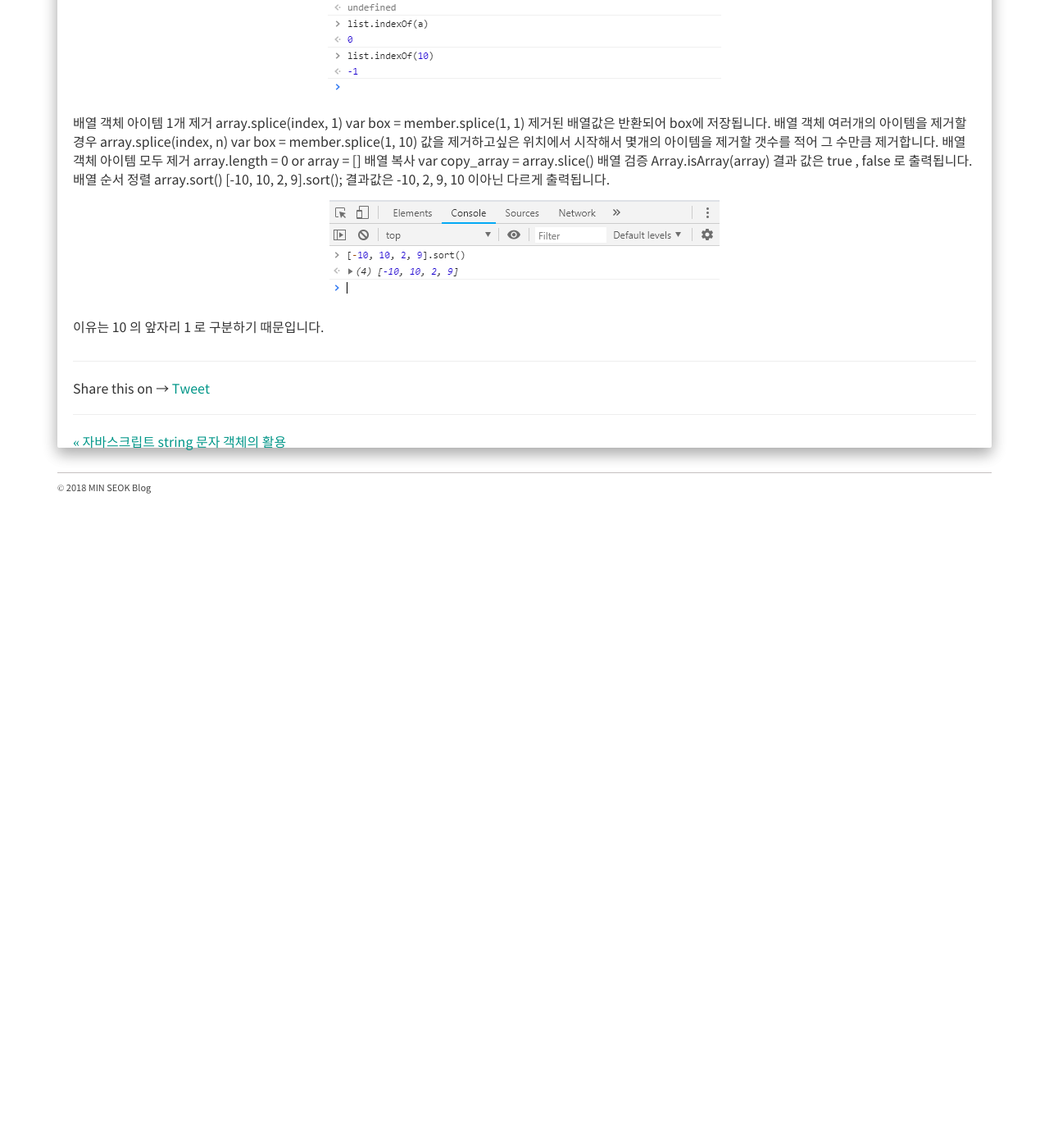
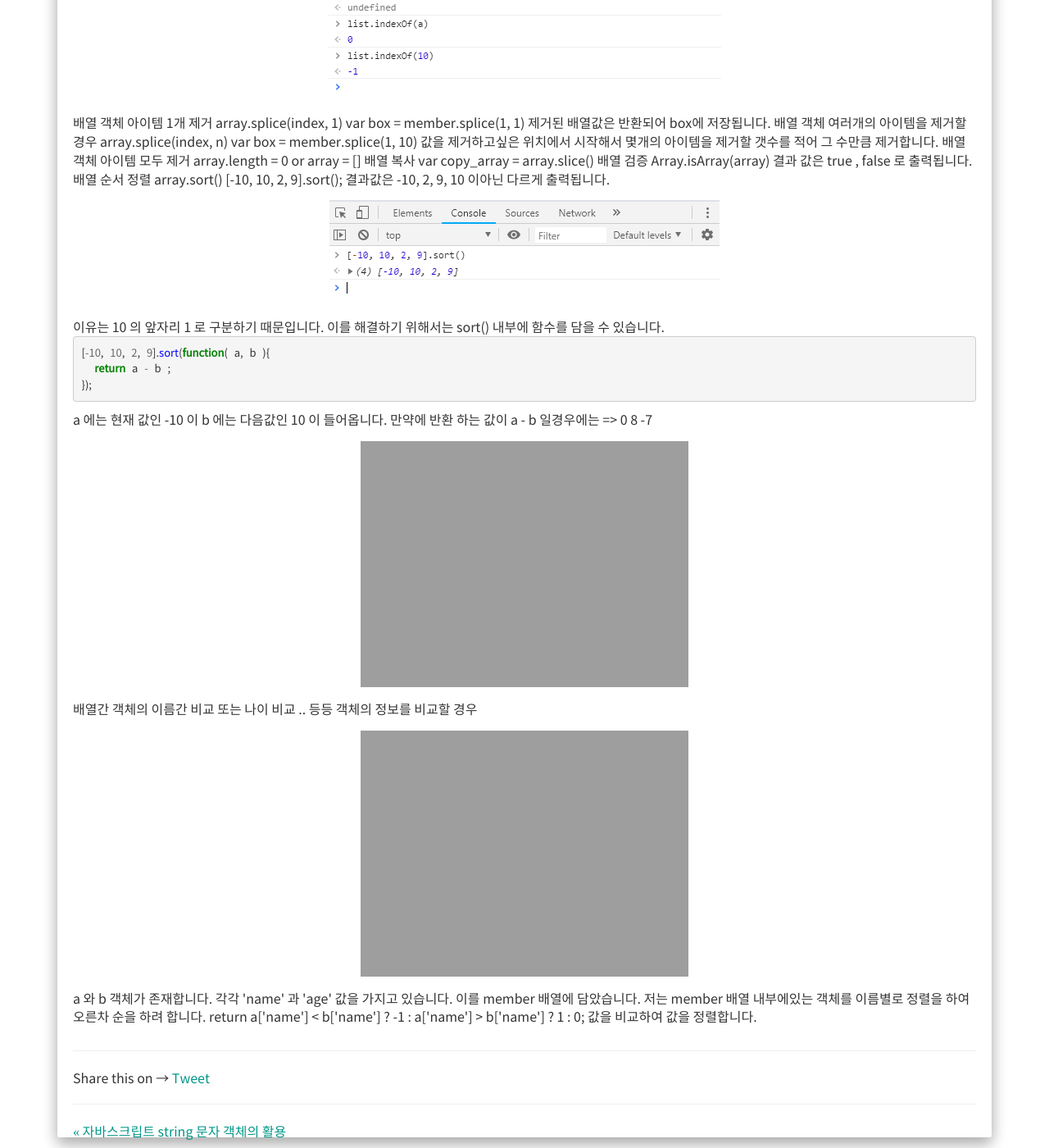
Before and after one commit to alalstjr/promote.github.io, a Jekyll site: the page built from _posts/2018-12-09-자바스크립트 배열 객체의 활용.md, in a window 1280 px wide and 1400 px high, scrolled down 943 px. Shown: the whole window at 82% size. Built offline with Jekyll 4.4.1, drawn with Linux system fonts in a browser that asks for light colours; nearby versions of some CDN libraries; our own code applies the rules of GitHub Pages for plain Markdown files; comment, search, counter and statistics services are not loaded; before the commit the page ends 1573 px from its top, so only the background shows below that.

Commit message:
Update 2018-12-09-자바스크립트 배열 객체의 활용.md

```diff
--- a/_posts/2018-12-09-자바스크립트 배열 객체의 활용.md
+++ b/_posts/2018-12-09-자바스크립트 배열 객체의 활용.md
@@ -108,4 +108,29 @@ var member = [
   <img src="{{ site.baseurl }}/static/img/post/2018-12-09-7.png" alt="자바스크립트 출력확인" />
 </div>
 이유는 10 의 앞자리 1 로 구분하기 때문입니다.
+이를 해결하기 위해서는 sort() 내부에 함수를 담을 수 있습니다.
+
+{% highlight javascript %}
+[-10, 10, 2, 9].sort(function( a, b ){
+  return a - b ;
+});
+{% endhighlight %}
+a 에는 현재 값인 -10 이 b 에는 다음값인 10 이 들어옵니다.
+
+만약에 반환 하는 값이 a - b 일경우에는 => 0 8 -7
+<div class="img-box">
+  <img src="{{ site.baseurl }}/static/img/post/2018-12-09-8.png" alt="자바스크립트 출력확인" />
 </div>
+
+배열간 객체의 이름간 비교 또는 나이 비교 .. 등등 객체의 정보를 비교할 경우
+<div class="img-box">
+  <img src="{{ site.baseurl }}/static/img/post/2018-12-09-9.png" alt="자바스크립트 출력확인" />
+</div>
+
+a 와 b 객체가 존재합니다.
+각각 'name' 과 'age' 값을 가지고 있습니다.
+이를 member 배열에 담았습니다.
+저는 member 배열 내부에있는 객체를 이름별로 정렬을 하여 오른차 순을 하려 합니다.
+return a['name'] < b['name'] ? -1 : a['name'] > b['name'] ? 1 : 0; 값을 비교하여 값을 정렬합니다.
+
+</div>
```
